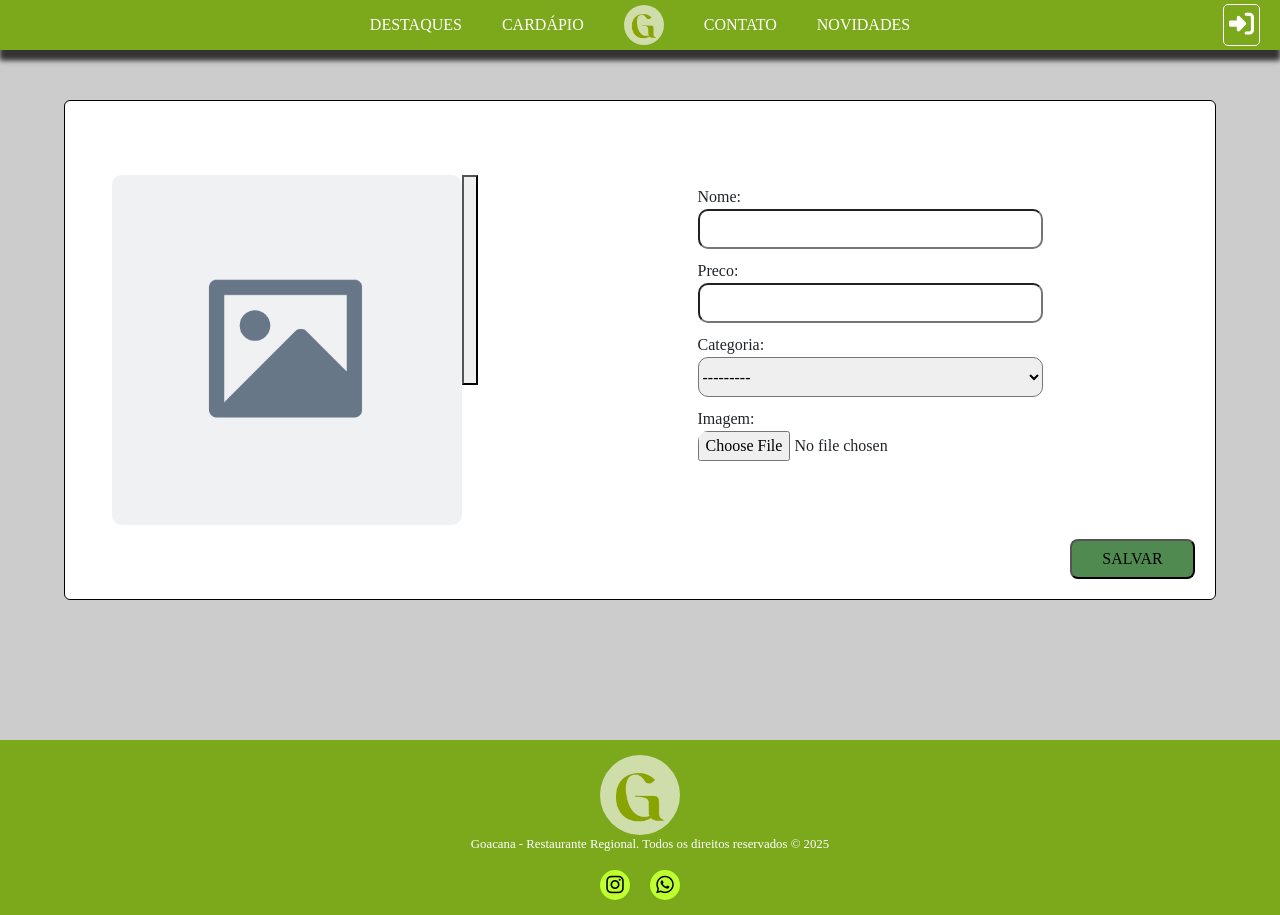
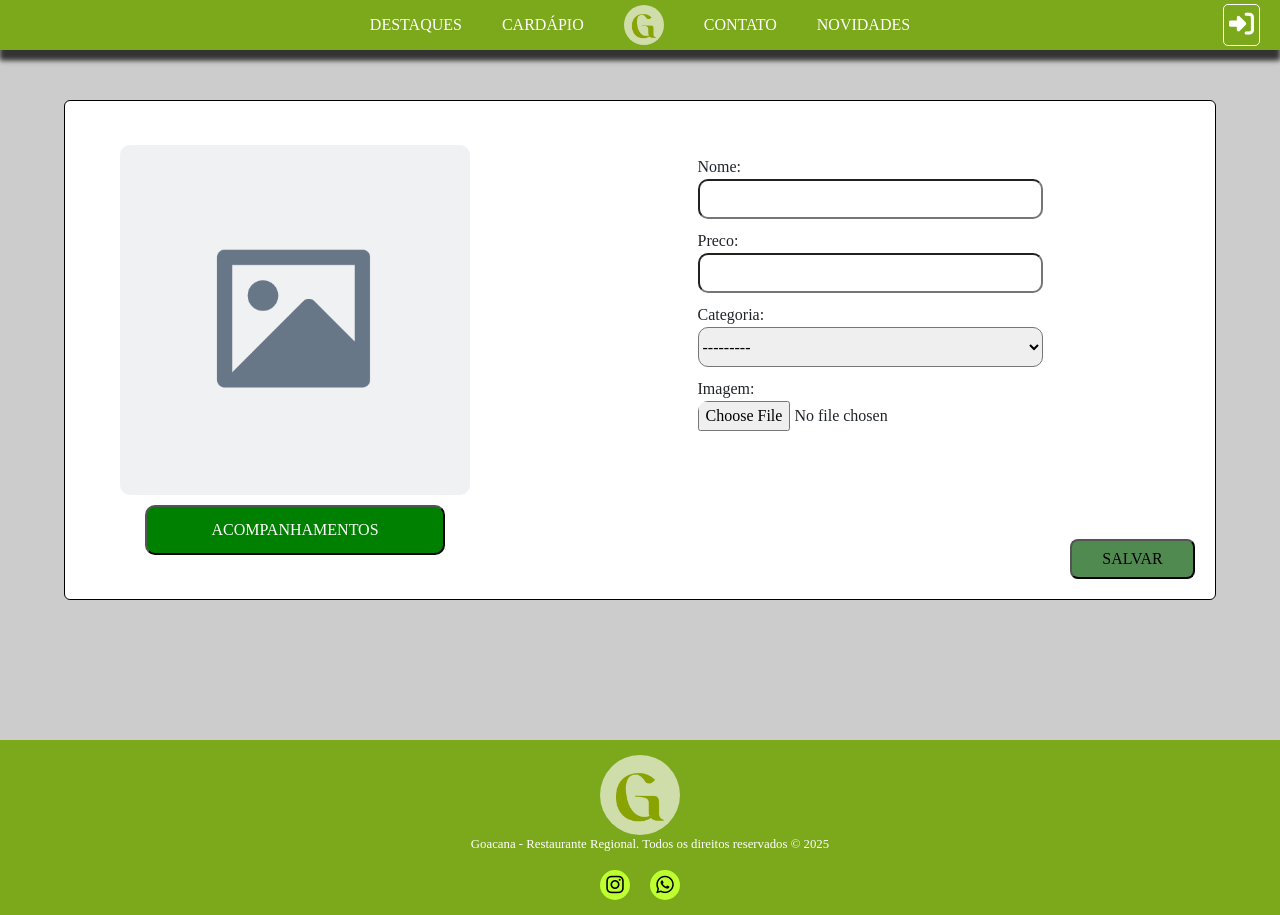
Before and after one commit to EmanuelFelixX/Goacana, a Django app: page /add_prato/ in a window 1280 px wide. Run offline with Django 5.2, Linux system fonts and the light colour scheme; data comes from the database, SQL or seed files in the repository; both versions use the stored data as it was after the commit; some libraries are stand-ins or nearby versions; some web fonts are replaced.

Commit message:
Iniciando implementação dos acompanhamentos

```diff
--- a/core/models.py
+++ b/core/models.py
@@ -12,16 +12,13 @@
     Imagem = models.ImageField(upload_to='pratos/', null=True, blank=True)
     Categoria = models.ForeignKey('TB_CATEGORIAS', on_delete=models.PROTECT, null=False)
 
-
+class TB_ACOMPANHAMENTOS(models.Model):
+    Nome = models.CharField(max_length=45, null=False)
+    Quantidade = models.IntegerField(null=False)
+    ID_Prato = models.ForeignKey('TB_PRATOS', on_delete=models.PROTECT, null=False)
 
 class TB_CATEGORIAS(models.Model):
     Nome = models.CharField(max_length=45)
-    def __str__(self):
-        return self.Nome
-
-class TB_ACOMPANHAMENTOS(models.Model):
-    Nome = models.CharField(max_length=45, null=False)
-
     def __str__(self):
         return self.Nome
 
--- a/core/static/CSS/add_prato.css
+++ b/core/static/CSS/add_prato.css
@@ -28,9 +28,19 @@
 
     .photo-side {
         width: 40%;
-        height: 60%;
         display: flex;
         justify-content: center;
+        align-items: center;
+        flex-direction: column;
+
+        .acomp {
+            width: 300px;
+            height: 50px;
+            margin-top: 10px;
+            border-radius: 10px;
+            background-color: green;
+            color: white;
+        }
 
         img {
             height: 350px;
--- a/core/templates/newprato.html
+++ b/core/templates/newprato.html
@@ -14,9 +14,7 @@
                 {% csrf_token %}
                 <div class="photo-side">
                     <img src="{% static 'images/placeholder.png' %}" alt="">
-                    <button class="acomp">
-
-                    </button>
+                    <button class="acomp">ACOMPANHAMENTOS</button>
                 </div>
                 <div class="data-side">
                     {{ formcar }}
```
Also changed, not shown: core/migrations/0008_tb_acompanhamentos_id_prato_and_more.py (added), db.sqlite3.
